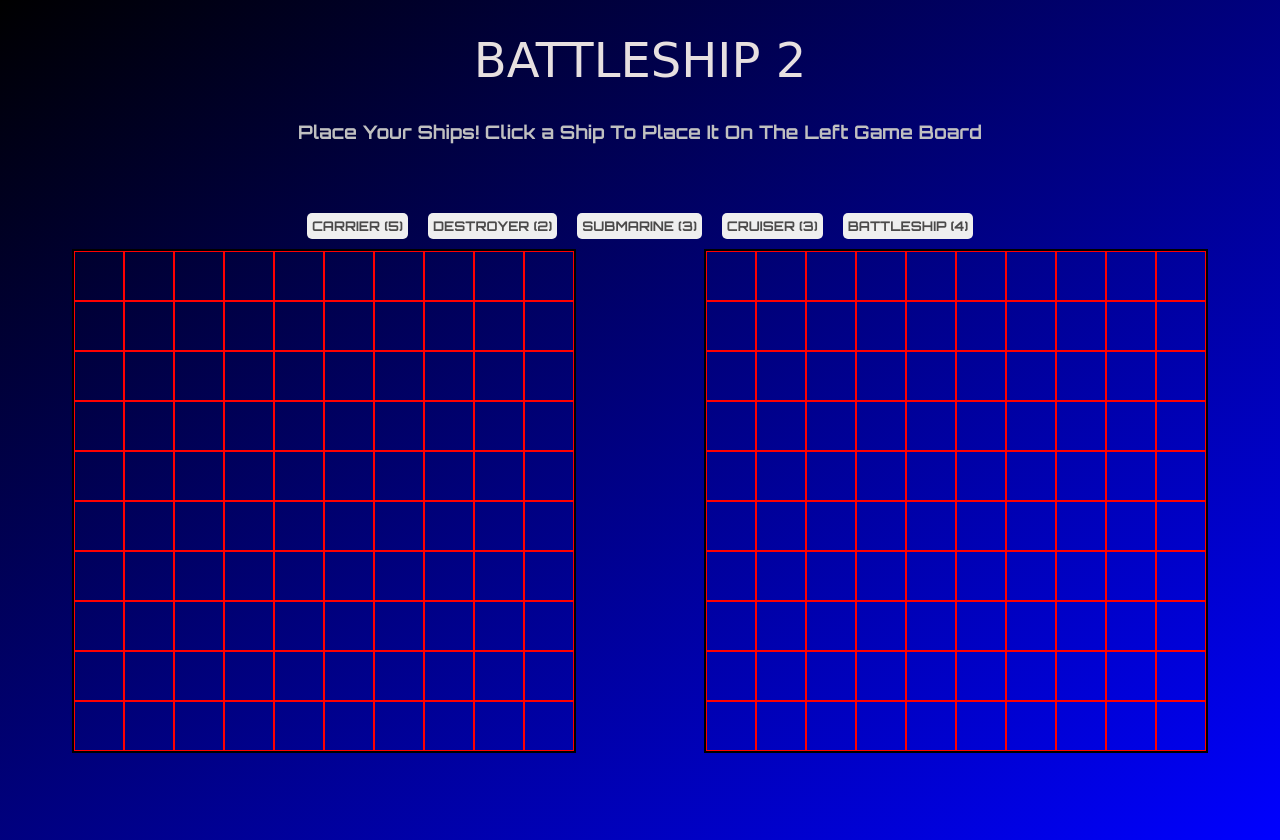
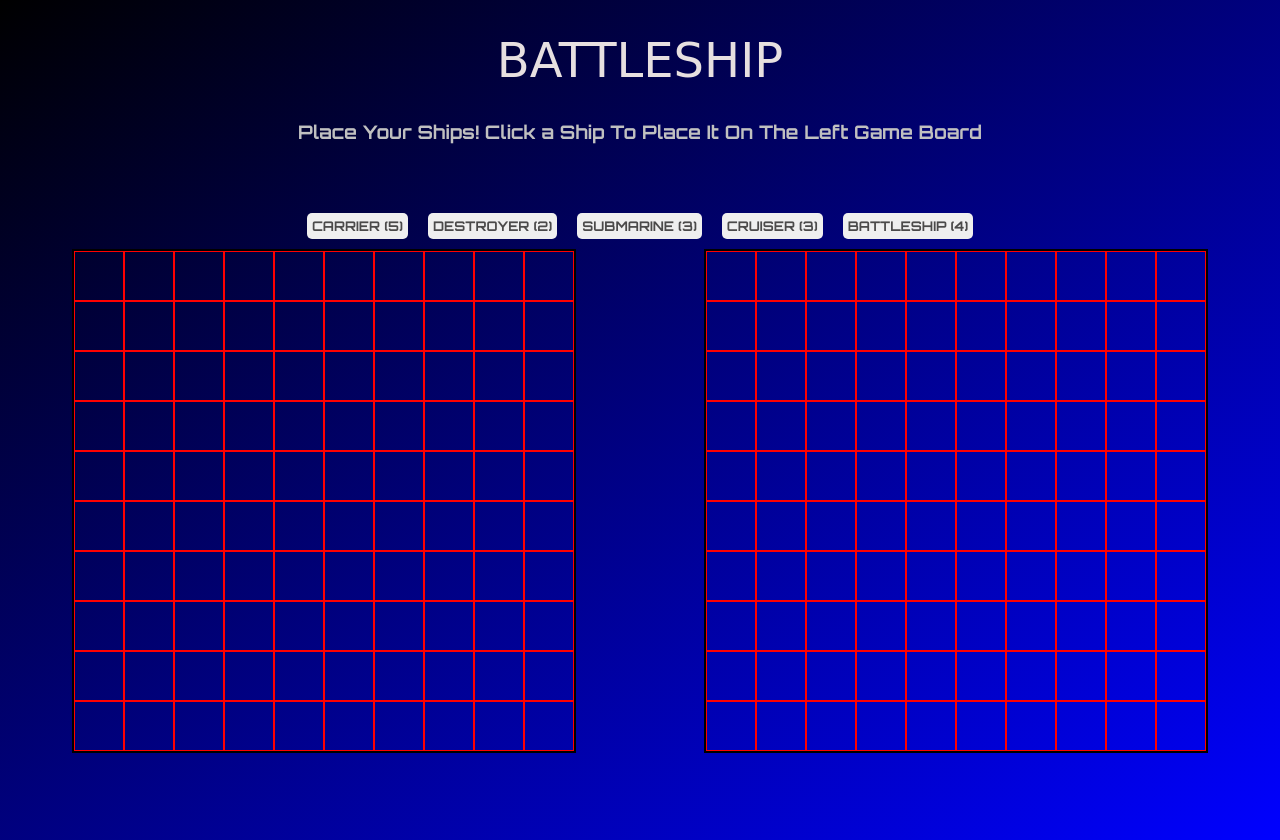
Before and after one commit to IguanasEverywhere/battleship, a website with bundled scripts: page dist/index.html in a window 1280 px wide. Built offline with nearby package versions, Linux system fonts and the light colour scheme; a web font is replaced by a local one.

Commit message:
Fix title

```diff
--- a/dist/index.html
+++ b/dist/index.html
@@ -12,7 +12,7 @@
 </head>
 
 <body>
-  <h1 class="title-text">BATTLESHIP 2</h1>
+  <h1 class="title-text">BATTLESHIP</h1>
   <div id="player-instructions">
     <h3>Place Your Ships! Click a Ship To Place It On The Left Game Board</h3>
   </div>
```
